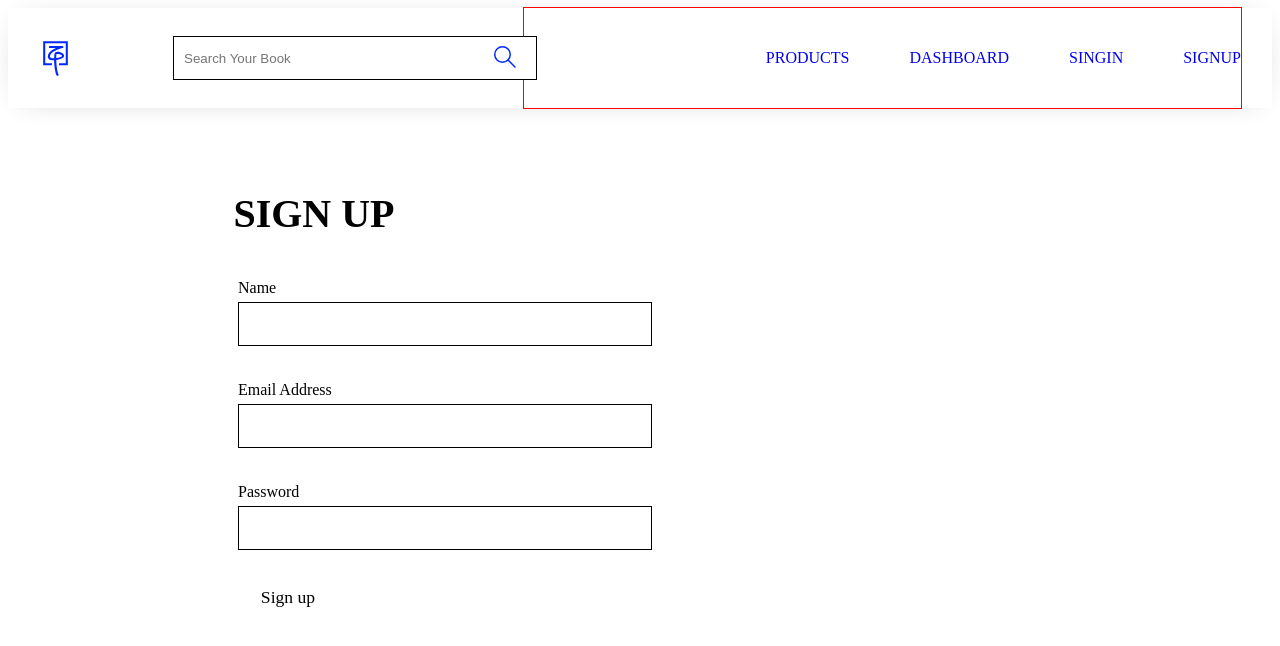
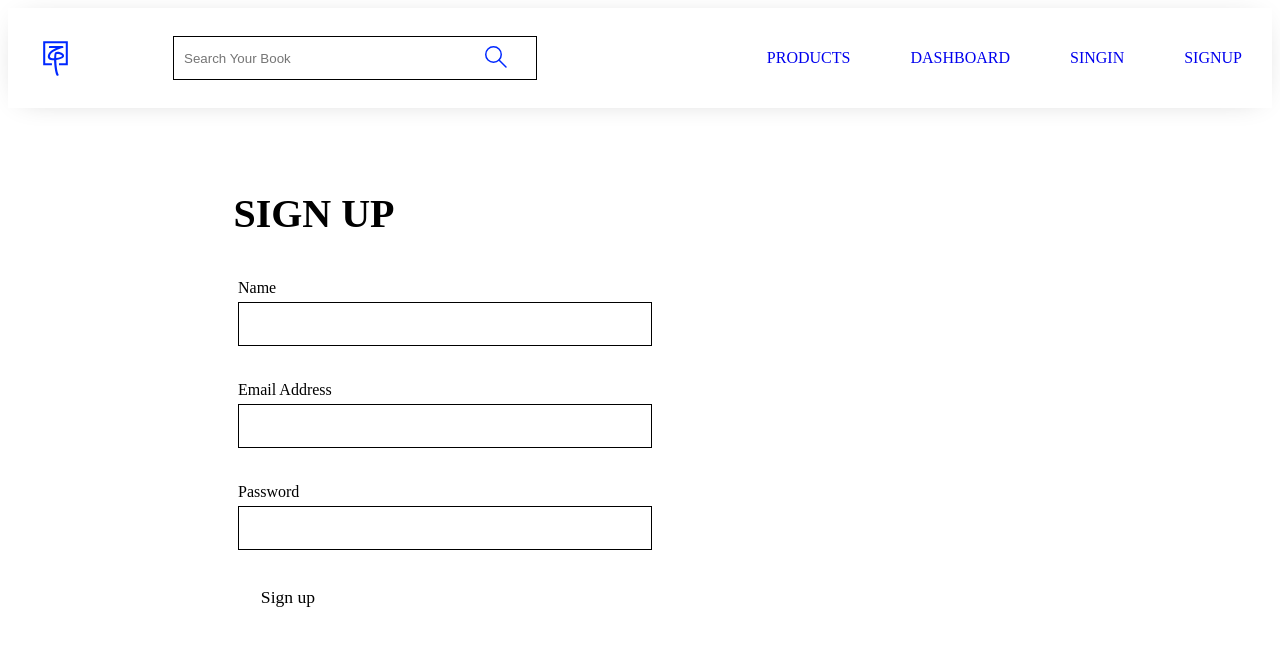
Before and after one commit to ChingPingYang/ecommerce, a React (Create React App) app in the folder ecommerce-front/: page /signup in a window 1280 px wide. Shown: the top 646 px of the page. Built offline with nearby package versions, Linux system fonts and the light colour scheme; no server answers; the HTML template or start-up script is replaced by a standard one.

Commit message:
polished css for SearchBox

```diff
--- a/ecommerce-front/src/components/layout/Navbar.jsx
+++ b/ecommerce-front/src/components/layout/Navbar.jsx
@@ -103,7 +103,6 @@ const NavWrap = styled.div`
 const ListWrap = styled.ul`
     height: 100%;
     flex-grow: 1;
-    border: solid 1px red;
     margin-right: 30px;
     display: flex;
     flex-wrap: wrap;
--- a/ecommerce-front/src/components/layout/SearchBox.jsx
+++ b/ecommerce-front/src/components/layout/SearchBox.jsx
@@ -38,7 +38,6 @@ const Form = styled.form`
     position: relative;
     width: 350px;
     margin-left: 100px;
-    /* border: solid 1px red; */
     input {
         width: 100%;
         height: 40px;
@@ -58,9 +57,8 @@ const Form = styled.form`
 const BtnWrap = styled.div`
     position: absolute;
     top: 6px;
-    left: 250px;
+    left: 286px;
     height: 40px;
-    width: 100px;
     display: flex;
     justify-content: flex-end;
     align-items: center;
@@ -70,7 +68,7 @@ const Reset = styled.button`
     all: unset;
     position: relative;
     pointer-events: none;
-    margin-right: 12px;
+    left: -12px;
     opacity: 0;
     transition: 0.3s;
     cursor: pointer;
@@ -85,18 +83,19 @@ const Reset = styled.button`
     ${props => props.test && css`
         opacity: 1;
         pointer-events: all;
-        margin-right: 24px;
+        left: -24px;
     `}
 `
 
 const Submit = styled.button`
     all: unset;
-    width: 35px;
+    width: 45px;
     height: 35px;
     display: flex;
     justify-content: center;
     align-items: center;
     cursor: pointer;
+
 `
 
 export default SearchBox;
```
